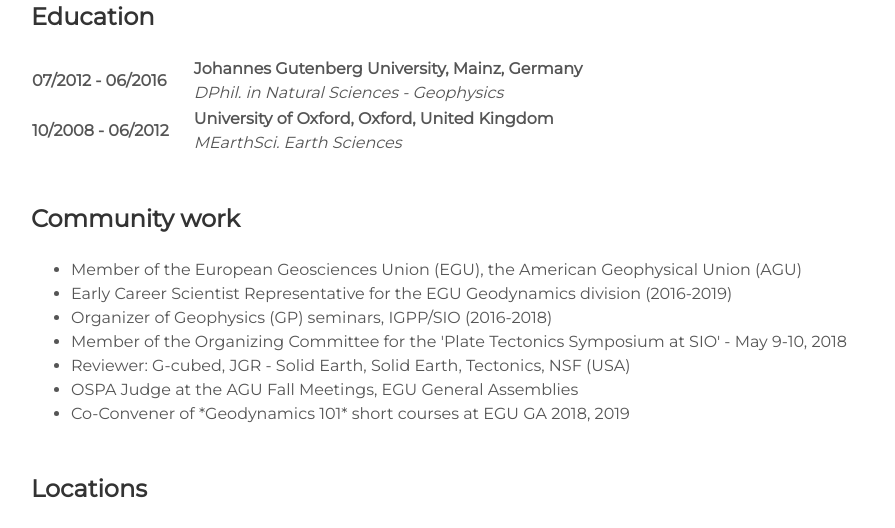
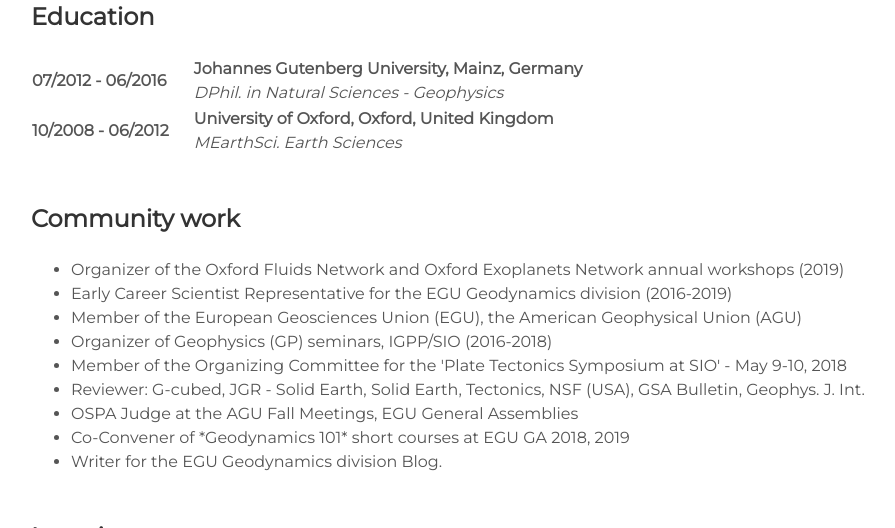
Before and after one commit to apusok/apusok.github.io, a Jekyll site: the page built from index.html, in a window 1280 px wide and 900 px high, scrolled down 1560 px, cut to the strip 0-528 px from the top of the window. Shown: the whole strip, without its empty margins (129-1024 px from the left). Built offline with Jekyll 4.4.1, drawn with Linux system fonts in a browser that asks for light colours; a style sheet for code colours, icons or effects is not loaded; some of the changed text lies outside the part shown.

Commit message:
Update website - Feb 2020

```diff
--- a/_config.yml
+++ b/_config.yml
@@ -9,7 +9,7 @@ username: Adina E. Pusok
 user_description: I am a postdoctoral researcher in Geophysics/Geodynamics at the Department of Earth Sciences, University of Oxford, and I use 2-D and 3-D, single- and two-phase numerical models to study dynamics of plate boundaries (subduction, continental collision and mid-ocean ridges).
 user_title: Postdoctoral Researcher<br>Department of Earth Sciences<br>University of Oxford
 email: adina.pusok@earth.ox.ac.uk
-twitter_username: lorem_ipsum
+twitter_username: AdinaPusok
 github_username:  lorem_ipsum
 gplus_username:  lorem_ipsum
 
--- a/_includes/about.html
+++ b/_includes/about.html
@@ -18,13 +18,15 @@
 
 <h3>Community work</h3>
 <ul>
+    <li>Organizer of the Oxford Fluids Network and Oxford Exoplanets Network annual workshops (2019)</li>
+    <li>Early Career Scientist Representative for the EGU Geodynamics division (2016-2019)</li>
     <li>Member of the European Geosciences Union (EGU), the American Geophysical Union (AGU)</li>
-    <li>Early Career Scientist Representative for the EGU Geodynamics division (2016-2019)</li>
     <li>Organizer of Geophysics (GP) seminars, IGPP/SIO (2016-2018)</li>
     <li>Member of the Organizing Committee for the 'Plate Tectonics Symposium at SIO' - May 9-10, 2018</li>
-    <li>Reviewer: G-cubed, JGR - Solid Earth, Solid Earth, Tectonics, NSF (USA)</li>
+    <li>Reviewer: G-cubed, JGR - Solid Earth, Solid Earth, Tectonics, NSF (USA), GSA Bulletin, Geophys. J. Int.</li>
     <li>OSPA Judge at the AGU Fall Meetings, EGU General Assemblies</li>
     <li>Co-Convener of *Geodynamics 101* short courses at EGU GA 2018, 2019</li>
+    <li>Writer for the EGU Geodynamics division Blog.</li>
 </ul>
 
 <h3>Locations</h3>
--- a/_includes/header.html
+++ b/_includes/header.html
@@ -13,6 +13,7 @@
         <a aria-label="My Github" target="_blank" href="https://github.com/apusok"><i class="icon fa fa-github-alt" aria-hidden="true"></i></a>
         <a aria-label="My Bitbucket" target="_blank" href="https://bitbucket.org/adina"><i class="icon fa fa-bitbucket" aria-hidden="true"></i></a>
         <a aria-label="My Youtube" target="_blank" href="https://www.youtube.com/channel/UCOBlIEX2TMrTX1meSHNtr8Q"><i class="icon fa fa-youtube" aria-hidden="true"></i></a>
+        <a aria-label="My Twitter" target="_blank" href="https://twitter.com/AdinaPusok"><i class="icon fa fa-twitter" aria-hidden="true"></i></a>
       </div>
       <div class="header-links">
         <a class="link" href="#about" data-scroll>About Me </a>
--- a/_includes/projects.html
+++ b/_includes/projects.html
@@ -58,7 +58,7 @@
         <li>Fast plate convergence analysis</li>
       </ul>
       <p>Same-dip double subduction is a special tectonic configuration, where two slabs dip in the same direction. Examples exist for the India-Asia and the present day Ryukyu-Izu-Bonin-Mariana (Pacific, Philippines Sea Plates) settings. We run 2-D and 3-D models to investigate the formation and stability of double subduction, and we propose a new sequence of events for the India-Asia convergence history.</p>
-      <p><em>Pusok and Stegman (2019a,b)</em></p>
+      <p><em>Pusok and Stegman (2019,2020)</em></p>
       <a class="project-link" target="_blank" href="https://agupubs.onlinelibrary.wiley.com/doi/abs/10.1029/2018JB017027">Check it out</a>
     </div>
   </div>
--- a/_includes/publications.html
+++ b/_includes/publications.html
@@ -4,6 +4,7 @@
 
 <h3> Peer-reviewed </h3>
 <ul>
+    <li><strong>Pusok, A.E.</strong>, Stegman, D.R. <strong>(2020)</strong>, The convergence history of India-Eurasia records multiple subduction dynamics processes, <em>Science Advances (in press)</em>.</li>
     <li><strong>Pusok, A.E.</strong>, Stegman, D.R. <strong>(2019)</strong>, Formation and stability of same‐dip double subduction systems, <em>J. Geophys. Res - Solid Earth</em>, doi: 10.1029/2018JB017027. <a target="_blank" href="https://agupubs.onlinelibrary.wiley.com/doi/abs/10.1029/2018JB017027">[link]</a></li>
     <li><strong>Pusok, A.E.</strong>, Kaus, B., Popov, A. <strong>(2018)</strong>, The effect of rheological approximations in 3-D numerical simulations of subduction and collision, <em>Tectonophys.</em>, 746, 296-311, doi:10.1016/j.tecto.2018.04.017. <a target="_blank" href="https://www.sciencedirect.com/science/article/pii/S0040195118301604">[link]</a></li>
     <li><strong>Pusok, A.E.</strong>, Kaus, B.J.P., Popov, A.A. <strong>(2017)</strong> On the quality of velocity interpolation schemes for marker-in-cell method and 3-D staggered grids, <em>Pure Appl. Geophys.</em>, 174: 3, 1071-1089, doi:10.1007/s00024-016-1431-8. <a target="_blank" href="https://link.springer.com/article/10.1007/s00024-016-1431-8">[link]</a></li>
@@ -25,6 +25,7 @@
 
 <h3> Other </h3>
 <ul>
+  <li>Writing the Methods Section <strong>(Sep 2019)</strong>, article for the <em>EGU Blog - Geodynamics division</em>. <a target="_blank" href="https://blogs.egu.eu/divisions/gd/2019/09/20/writing-the-methods-section/">[link]</a></li>
   <li>Demystifying the Peer-Review Process <strong>(Jan 2019)</strong>, article for the <em>EGU Blog - Geodynamics division</em>. <a target="_blank" href="https://blogs.egu.eu/divisions/gd/2019/02/06/demystifying-the-peer-review-process/">[link]</a></li>
   <li>White paper Reporting Outcomes from NSF-Sponsored Workshop: CTSP - Coupling of Tectonic and Surface Processes, April 25-27, 2018, Boulder CO. Writing committee: Barnhart, K., Becker, T., Behn, M., Brown, J., Choi, E., Cooper, C., Dannberg, J., Gasparini, N., Gassmoeller, R., Hwang, L., Kaus, B., Kellogg, L., Lavier, L., Mittelstaedt, E., Moresi, L., <strong>Pusok, A.E.</strong>, Tucker, G., Phaedra Upton, P., Val, P. <strong>(Sept 2018)</strong>.</li>
   <li>Making the most of the EGU General Assembly 2018 <strong>(Apr 2018)</strong>, article for the <em>EGU Blog - Geodynamics division</em>. <a target="_blank" href="https://blogs.egu.eu/divisions/gd/2018/04/04/making-the-most-of-the-egu-general-assembly-2018-as-a-geodynamicist-and-early-career-scientist/">[link]</a></li>
```
Also changed, not shown: other parts of _includes/publications.html (+1 -2 lines).
